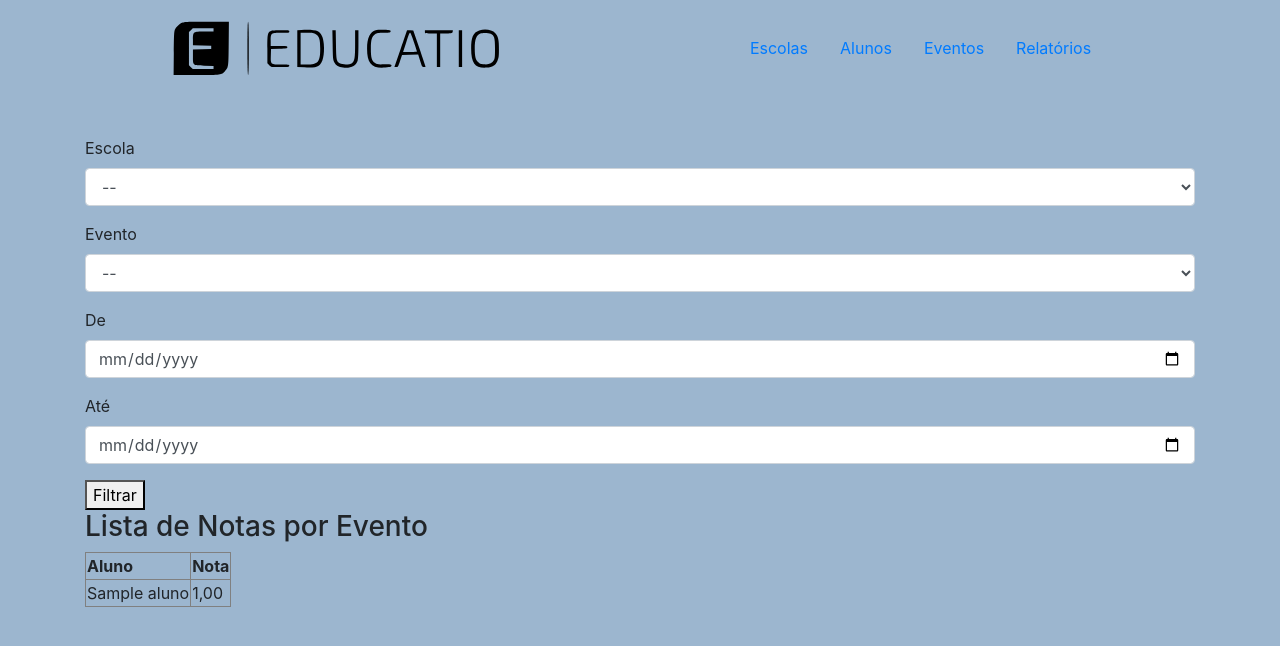
After one commit to caro-marks/educatio, a Django app: page /notas_evento/ in a window 1280 px wide. The commit adds this page. Shown: the top 646 px of the page. Run offline with Django 4.2, Linux system fonts and the light colour scheme; tables that the repository leaves empty hold one stand-in row (values such as "Sample post"); some libraries are stand-ins or nearby versions.

Commit message:
usando django forms na rota de notaseventos

```diff
--- /dev/null
+++ b/escolas/forms.py
@@ -0,0 +1,8 @@
+from django import forms
+from .models import Escola, Evento
+
+class FiltroForm(forms.Form):
+    escola = forms.ChoiceField(choices=[('', '--')] + [(escola.id, escola.nome) for escola in Escola.objects.all()], required=False)
+    evento = forms.ChoiceField(choices=[('', '--')] + [(evento.id, evento.descricao) for evento in Evento.objects.all()], required=False)
+    data_inicio = forms.DateField(label='De', required=False, widget=forms.DateInput(attrs={'type': 'date'}))
+    data_fim = forms.DateField(label='Até', required=False, widget=forms.DateInput(attrs={'type': 'date'}))
--- a/escolas/models.py
+++ b/escolas/models.py
@@ -66,7 +66,6 @@ class TipoEvento(models.Model):
 class Evento(models.Model):
     descricao = models.CharField(max_length=100)
     data = models.DateField(blank=True, null=True)
-    # data_final = models.DateField(blank=True, null=True)
     escola = models.ForeignKey(Escola, on_delete=models.CASCADE, related_name='eventos')
     tipo_evento = models.ForeignKey(TipoEvento, on_delete=models.CASCADE)
 
--- a/escolas/urls.py
+++ b/escolas/urls.py
@@ -9,6 +9,7 @@ from .views import (
     ListaEscolasView,
     ListaEventosView,
     # ListaTiposEventoView,
+    ListaNotasEventoView,
 
     # detalhe
     DetalheAlunoView,
@@ -38,4 +39,8 @@ urlpatterns = [
     # # tipo evento
     # path('tipos_evento/', ListaTiposEventoView.as_view(), name='tipos_evento'),
     # path('tipo_evento/<int:pk>/', DetalheTipoEventoView.as_view(), name='tipo_evento')
+
+    # nota evento
+    path('notas_evento/', ListaNotasEventoView.as_view(), name='notas_evento'),
+    # path('nota_evento/<int:pk>/', DetalheTipoEventoView.as_view(), name='tipo_evento')
 ]
--- a/escolas/views.py
+++ b/escolas/views.py
@@ -1,5 +1,6 @@
 from django.views.generic import ListView, DetailView, TemplateView
 from .models import Escola, Aluno, Evento, TipoEvento, NotaEvento
+from .forms import FiltroForm
 
 # Create your views here.
 
@@ -50,9 +51,8 @@ class ListaEventosView(ListView):
         queryset = super().get_queryset()
         data_inicio = self.request.GET.get('data_inicio')
         data_fim = self.request.GET.get('data_fim')
-        print(f'data_inicio: {data_inicio}')
-        print(f'data_fim: {data_fim}')
-
+        # if not data_inicio or not data_fim:
+        #     queryset = queryset.none()
         if data_inicio and data_fim:
             # Realize a filtragem dos eventos com base nas datas selecionadas
             queryset = queryset.filter(data__range=[data_inicio, data_fim])
@@ -80,3 +80,71 @@ class DetalheEventoView(DetailView):
 #     model = TipoEvento
 #     template_name = 'escolas/detalhe_tipo_evento.html'
 #     context_object_name = 'tipo_evento'
+
+class ListaNotasEventoView(ListView):
+    model = NotaEvento
+    template_name = 'escolas/lista_notas_evento.html'
+    context_object_name = 'notas_evento'
+
+    def get_context_data(self, **kwargs):
+        context = super().get_context_data(**kwargs)
+        form = FiltroForm(self.request.GET)
+        context['form'] = form
+        escola_id = self.request.GET.get('escola')
+        evento_id = self.request.GET.get('evento')
+        data_inicio = self.request.GET.get('data_inicio')
+        data_fim = self.request.GET.get('data_fim')
+
+        if escola_id:
+            notas_evento = NotaEvento.objects.filter(evento__escola_id=escola_id)
+            if evento_id:
+                notas_evento = notas_evento.filter(evento_id=evento_id)
+        else:
+            notas_evento = NotaEvento.objects.all()
+
+        if data_inicio:
+            notas_evento = notas_evento.filter(evento__data__gte=data_inicio)
+        if data_fim:
+            notas_evento = notas_evento.filter(evento__data__gte=data_fim)
+
+        medias = self.get_medias(notas_evento=notas_evento)
+
+        context['medias'] = medias
+        return context
+
+    def get_medias(self, notas_evento):
+        medias = []
+        alunos = [nota_evento.aluno for nota_evento in notas_evento]
+        print(f'alunos: {alunos}')
+        for aluno in list(set(alunos)):
+            print(f'aluno: {aluno}')
+            notas_eventos = notas_evento.filter(aluno=aluno)
+            print(f'notas_eventos: {notas_eventos}')
+            total_pesos = 0
+            soma_produtos = 0
+
+            for nota_evento in notas_eventos:
+                tipo_evento = nota_evento.evento.tipo_evento
+                peso_evento = tipo_evento.peso
+                nota_aluno = nota_evento.nota
+
+                total_pesos += peso_evento
+                soma_produtos += nota_aluno * peso_evento
+
+            if total_pesos != 0:
+                media_ponderada = soma_produtos / total_pesos
+            else:
+                media_ponderada = 0
+
+            medias.append(
+                {
+                    'aluno': aluno.nome,
+                    'media': round(media_ponderada, 2)
+                }
+            )
+        return medias
+
+class DetalheNotaEventoView(DetailView):
+    model = NotaEvento
+    template_name = 'escolas/detalhe_nota_evento.html'
+    context_object_name = 'nota_evento'
--- a/templates/escolas/homepage.html
+++ b/templates/escolas/homepage.html
@@ -27,6 +27,9 @@
                 <li class="nav-item" role="presentation">
                     <a class="nav-link" data-toggle="pill" href="{% url 'escolas:eventos' %}">Eventos</a>
                 </li>
+                <li class="nav-item" role="presentation">
+                    <a class="nav-link" data-toggle="pill" href="{% url 'escolas:notas_evento' %}">Relatórios</a>
+                </li>
             </ul>
         </div>
 
--- a/templates/escolas/lista_eventos.html
+++ b/templates/escolas/lista_eventos.html
@@ -1,13 +1,15 @@
 {% extends 'escolas/homepage.html' %}
+<!-- {%load crispy_forms_tags %}  -->
+
 
 {% block content %}
 
     <form action="{% url 'escolas:eventos' %}" method="get">
         {% csrf_token %}
-        <label for="data_inicio">Data de Início:</label>
+        <label for="data_inicio">De:</label>
         <input type="date" id="data_inicio" name="data_inicio" value="{{ request.GET.data_inicio|default:'' }}">
 
-        <label for="data_fim">Data de Fim:</label>
+        <label for="data_fim">Até:</label>
         <input type="date" id="data_fim" name="data_fim" value="{{ request.GET.data_fim|default:'' }}">
 
         <button type="submit">Filtrar</button>
--- /dev/null
+++ b/templates/escolas/lista_notas_evento.html
@@ -0,0 +1,54 @@
+{% extends 'escolas/homepage.html' %}
+
+{% block content %}
+    {% load crispy_forms_tags %}
+
+    <form action="{% url 'escolas:notas_evento' %}" method="get">
+        {% csrf_token %}
+        {{ form|crispy }}
+
+        <button type="submit">Filtrar</button>
+    </form>
+
+    <h3>Lista de Notas por Evento</h1>
+    {% if medias %}
+        <table border="1">
+            <tr>
+                <th>Aluno</th>
+                <th>Nota</th>
+            </tr>
+            {% for media in medias %}
+                <tr>
+                    <td>{{ media.aluno }}</td>
+                    <td>{{ media.media }}</td>
+                </tr>
+            {% endfor %}
+        </table>
+
+    {% else %}
+        <p>Nenhum item encontrado.</p>
+    {% endif %}
+{% endblock %}
+
+<!-- <script>
+    const escolaSelect = document.getElementById('id_escola');
+    const eventoSelect = document.getElementById('id_evento');
+
+    escolaSelect.addEventListener('change', function() {
+        const escolaId = this.value;
+
+        eventoSelect.innerHTML = '';
+
+        if (escolaId) {
+            const eventos = JSON.parse('{{ eventos | safe }}');
+            for (const evento of eventos) {
+                if (evento.escola === escolaId) {
+                    const option = document.createElement('option');
+                    option.value = evento.id;
+                    option.textContent = evento.descricao;
+                    eventoSelect.appendChild(option);
+                }
+            }
+        }
+    });
+</script> -->
```
Also changed, not shown: gerenciador_escolar/settings.py (+4 -9 lines).
